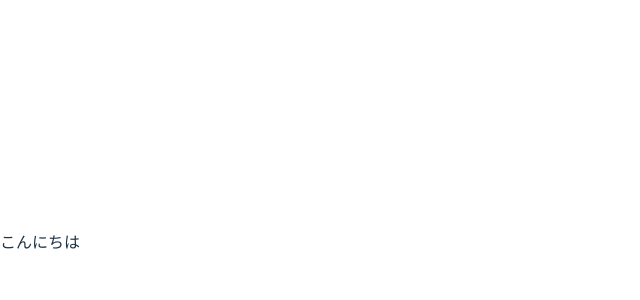
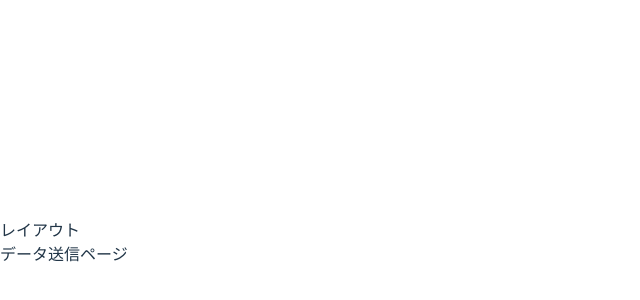
Before and after one commit to kenkenman07/COMPARE-with-BEAR, a React app in the folder frontend/: page /data in a window 1280 px wide. Shown: the part 158-458 px from the top of the page, without its empty margins (0-640 px from the left). Built offline with nearby package versions, Linux system fonts and the light colour scheme; the HTML template or start-up script is replaced by a standard one.

Commit message:
各ページ作成&ルーティング

```diff
--- a/frontend/src/App.tsx
+++ b/frontend/src/App.tsx
@@ -1,10 +1,24 @@
+import { BrowserRouter, Route, Routes } from "react-router-dom"
+import Layout from "./Layout"
+import Dash from "./pages/Dash";
+import Data from "./pages/Data";
+import Result from "./pages/Result";
+import Tips from "./pages/Tips";
+
 function App() {
 
   return (
-    <div>
-      こんにちは
-    </div>
+    <BrowserRouter>
+      <Routes>
+        <Route path="/" element={<Layout />} >
+          <Route index element={<Dash />} />
+          <Route path="data" element={<Data />} />
+          <Route path="result" element={<Result />} />
+          <Route path="tips" element={<Tips />} />
+        </Route>
+      </Routes>
+    </BrowserRouter>
   )
 }
 
-export default App
+export default App;
--- /dev/null
+++ b/frontend/src/Layout.tsx
@@ -0,0 +1,12 @@
+import { Outlet } from "react-router-dom";
+
+function Layout() {
+    return (
+        <div>
+            レイアウト
+            <Outlet />
+        </div>
+    )
+}
+
+export default Layout;
--- /dev/null
+++ b/frontend/src/pages/Dash.tsx
@@ -0,0 +1,9 @@
+function Dash() {
+    return (
+        <div>
+            ダッシュページ
+        </div>
+    )
+}
+
+export default Dash
--- /dev/null
+++ b/frontend/src/pages/Data.tsx
@@ -0,0 +1,9 @@
+function Data() {
+    return (
+        <div>
+            データ送信ページ
+        </div>
+    )
+}
+
+export default Data
--- /dev/null
+++ b/frontend/src/pages/Result.tsx
@@ -0,0 +1,9 @@
+function Result() {
+    return (
+        <div>
+            リザルトページ
+        </div>
+    )
+}
+
+export default Result
--- /dev/null
+++ b/frontend/src/pages/Tips.tsx
@@ -0,0 +1,9 @@
+function Tips() {
+    return (
+        <div>
+            Tipsページ
+        </div>
+    )
+}
+
+export default Tips
```
